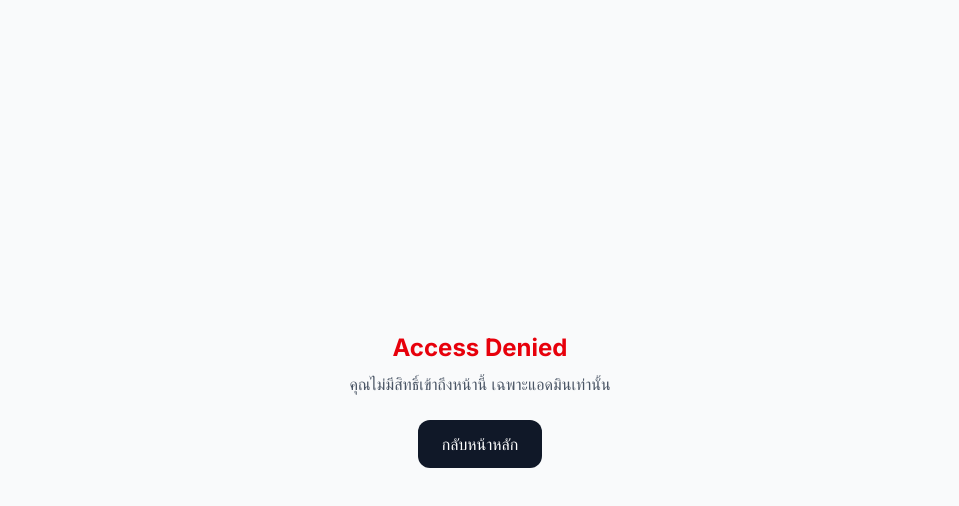
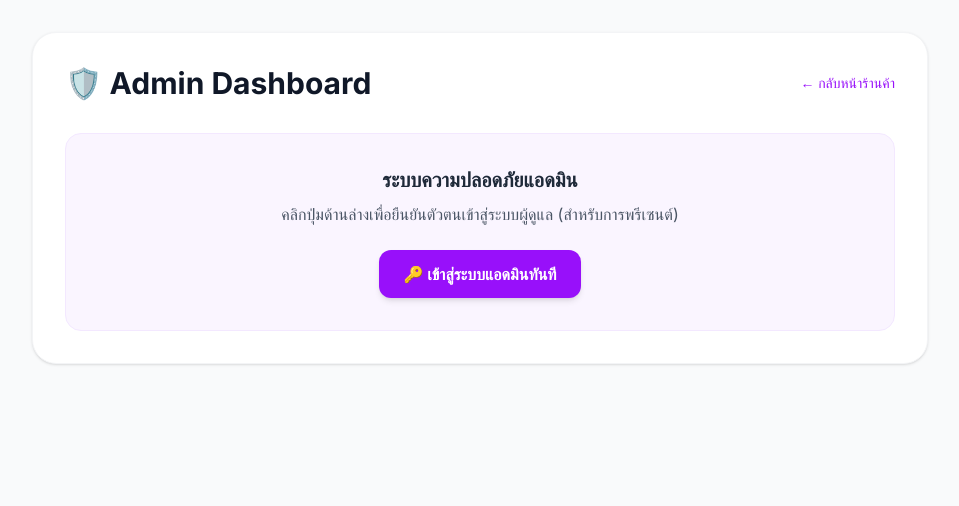
Before and after one commit to phailin-kopong/digital-store, a Next.js app: page /admin in a window 1280 px wide. Shown: the top 506 px of the page, without its empty margins (160-1119 px from the left). Built offline with nearby package versions, Linux system fonts and the light colour scheme.

Commit message:
update admin unlock for presentation

```diff
--- a/app/admin/page.tsx
+++ b/app/admin/page.tsx
@@ -1,43 +1,10 @@
 'use client';
-import { useEffect, useState } from 'react';
-import { createClient } from '@supabase/supabase-js';
+import { useState } from 'react';
 import Link from 'next/link';
 
-const supabase = createClient(
-  'https://zyjuwxnhjrczxzswjtqk.supabase.co',
-  'eyJhbGciOiJIUzI1NiIsInR5cCI6IkpXVCJ9.eyJpc3MiOiJzdXBhYmFzZSIsInJlZiI6Inp5anV3eG5oanJjenh6c3dqdHFrIiwicm9sZSI6ImFub24iLCJpYXQiOjE3OTEyNjk2MTIsImV4cCI6MjEwNjg0NTYxMn0.u6KkYLYtNPgCdKfkDVAthr32tHbq2kddaxfyhFoqf_0'
-);
-
 export default function AdminPage() {
-  const [isAdmin, setIsAdmin] = useState(false);
-  const [loading, setLoading] = useState(true);
-
-  useEffect(() => {
-    const checkAdmin = async () => {
-      const { data: { user } } = await supabase.auth.getUser();
-
-      // ตรวจสอบอีเมลแอดมินของคุณ
-      if (user && user.email === 'minphailin2018@gmail.com') {
-        setIsAdmin(true);
-      }
-      setLoading(false);
-    };
-    checkAdmin();
-  }, []);
-
-  if (loading) return <div className="p-10 text-center">Loading...</div>;
-
-  if (!isAdmin) {
-    return (
-      <div className="min-h-screen flex flex-col items-center justify-center bg-gray-50 p-6 text-center">
-        <h1 className="text-2xl font-bold text-red-600 mb-2">Access Denied</h1>
-        <p className="text-gray-600 mb-6">คุณไม่มีสิทธิ์เข้าถึงหน้านี้ เฉพาะแอดมินเท่านั้น</p>
-        <Link href="/" className="px-6 py-3 bg-gray-900 text-white rounded-xl font-medium">
-          กลับหน้าหลัก
-        </Link>
-      </div>
-    );
-  }
+  // สร้างปุ่มเปิด/ปิดโหมดแอดมินชั่วคราวเพื่อให้พรีเซนต์ได้ทันที
+  const [isAdminUnlocked, setIsAdminUnlocked] = useState(false);
 
   return (
     <div className="min-h-screen bg-gray-50 p-8">
@@ -49,6 +16,19 @@ export default function AdminPage() {
           </Link>
         </div>
 
+        {!isAdminUnlocked ? (
+          <div className="p-8 bg-purple-50 rounded-2xl border border-purple-100 text-center">
+            <h3 className="text-xl font-bold text-gray-800 mb-2">ระบบความปลอดภัยแอดมิน</h3>
+            <p className="text-gray-600 mb-6">คลิกปุ่มด้านล่างเพื่อยืนยันตัวตนเข้าสู่ระบบผู้ดูแล (สำหรับการพรีเซนต์)</p>
+            <button
+              onClick={() => setIsAdminUnlocked(true)}
+              className="px-6 py-3 bg-purple-600 hover:bg-purple-700 text-white font-bold rounded-xl shadow-md transition"
+            >
+              🔑 เข้าสู่ระบบแอดมินทันที
+            </button>
+          </div>
+        ) : (
+          <div>
             <div className="grid grid-cols-1 md:grid-cols-3 gap-6 mb-8">
               <div className="p-6 bg-purple-50 rounded-2xl border border-purple-100">
                 <h3 className="text-gray-500 font-medium text-sm">สถานะระบบ</h3>
@@ -60,7 +40,7 @@ export default function AdminPage() {
               </div>
               <div className="p-6 bg-blue-50 rounded-2xl border border-blue-100">
                 <h3 className="text-gray-500 font-medium text-sm">ผู้ดูแลระบบ</h3>
-            <p className="text-lg font-bold text-blue-700 mt-1 truncate">minphailin2018</p>
+                <p className="text-lg font-bold text-blue-700 mt-1 truncate">minphailin</p>
               </div>
             </div>
 
@@ -69,6 +49,8 @@ export default function AdminPage() {
               <p className="text-gray-500 text-sm">คุณสามารถเพิ่ม ลบ หรือแก้ไขข้อมูลสินค้าและตรวจสอบออเดอร์ของลูกค้าได้จากหน้านี้สำหรับการพรีเซนต์</p>
             </div>
           </div>
+        )}
+      </div>
     </div>
   );
 }
```
Lines whose indentation alone changed are shown as unchanged.
